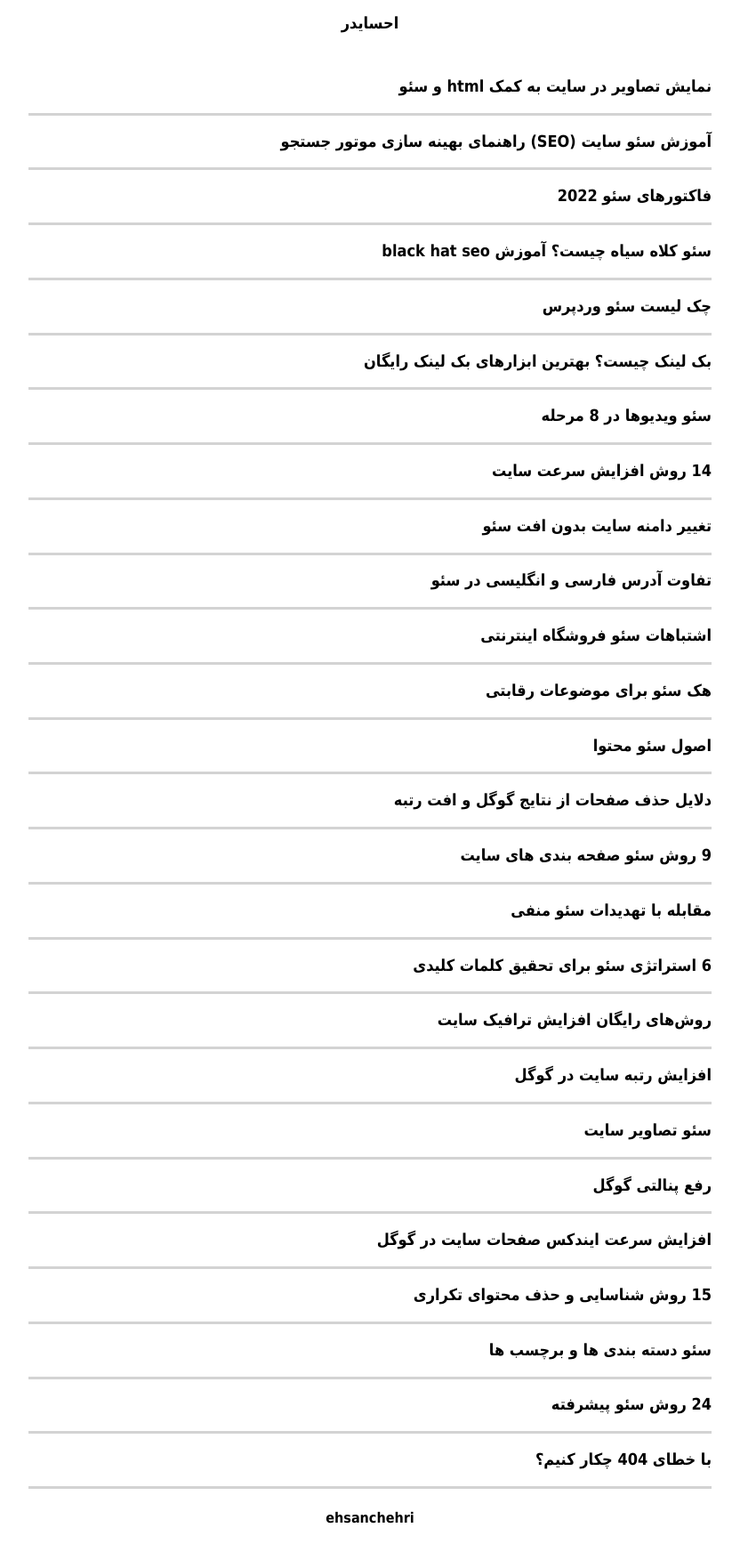
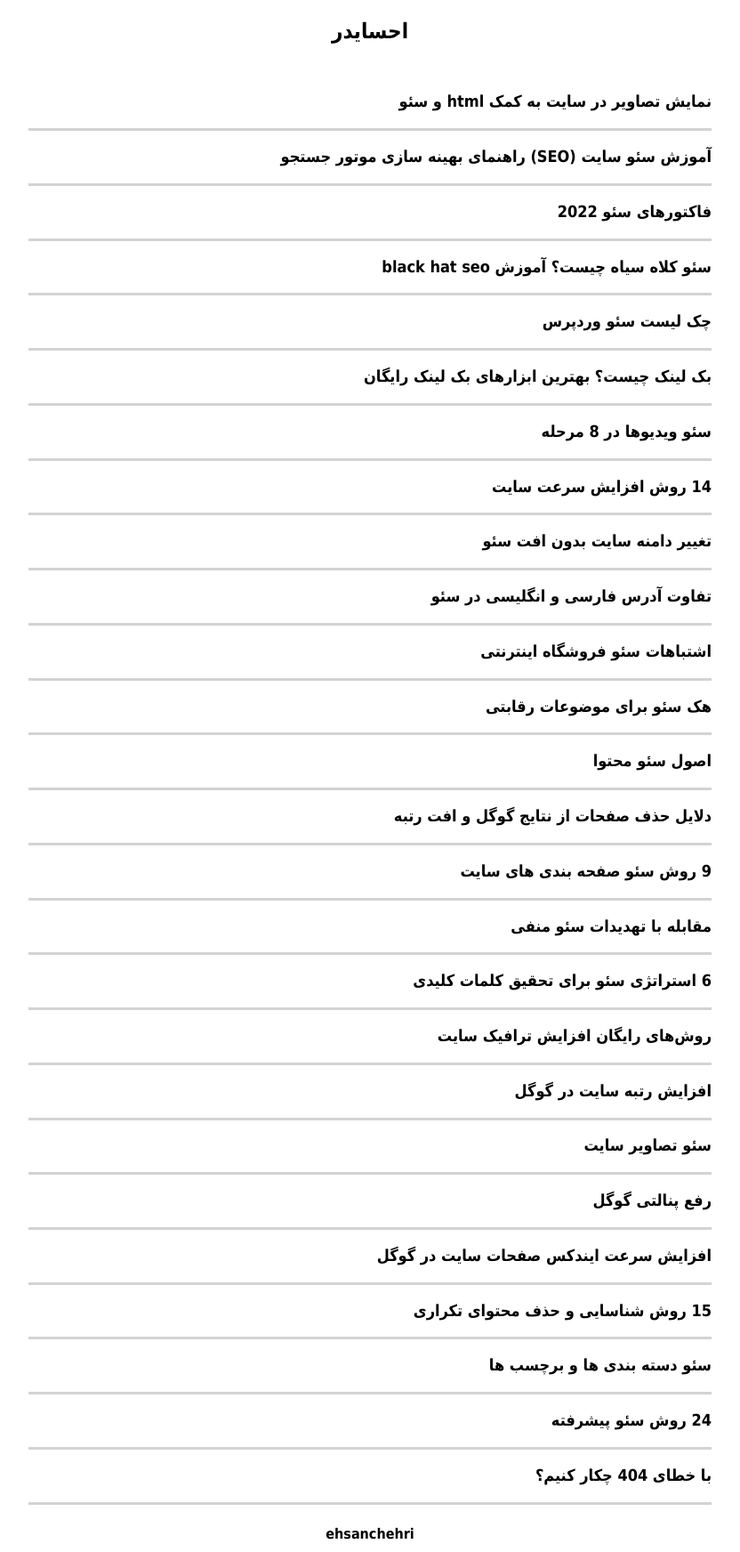
Before and after one commit to darkblog/darkblog.github.io, a Jekyll site: the page built from index.html, in a window 1280 px wide. Shown: the whole page at 89% size, without its empty margins (224-1056 px from the left). Built offline with Jekyll 4.4.1, drawn with Linux system fonts in a browser that asks for light colours.

Commit message:
Update index.html

```diff
--- a/_layouts/index.html
+++ b/_layouts/index.html
@@ -6,7 +6,7 @@
 <title>{% if page.title %}{{ page.title }}{% else %}{{ site.name }}{% endif %}</title>
 <meta name="description" content="{% if page.excerpt %}{{ page.excerpt | strip_html | strip_newlines | truncate: 160 }}{% else %}{{ site.description }}{% endif %}">
 <link rel="canonical" href="{{ page.url | replace:'index.html','' | prepend: site.baseurl | prepend: site.url }}">
-<style>body{font:100%/1.6 Tahoma}.container{margin:auto;padding:5px;max-width:768px}header{padding-bottom:10px;font-size:x-large;font-weight:bold}footer{font-weight:bold}h1,h2{font-size:large}a{color:black;text-decoration:none}.post{padding-bottom:15px;border-bottom:solid lightgray}.center{display:block;margin:auto;text-align:center}</style>
+<style>body{font:100%/1.6 Tahoma}.container{margin:auto;padding:5px;max-width:768px}header{padding-bottom:10px}footer{font-weight:bold}h1{font-size:x-large;font-weight:bold}h2{font-size:large}a{color:black;text-decoration:none}.post{padding-bottom:15px;border-bottom:solid lightgray}.center{display:block;margin:auto;text-align:center}</style>
 </head>
 <body>
 <header class="center">
```
